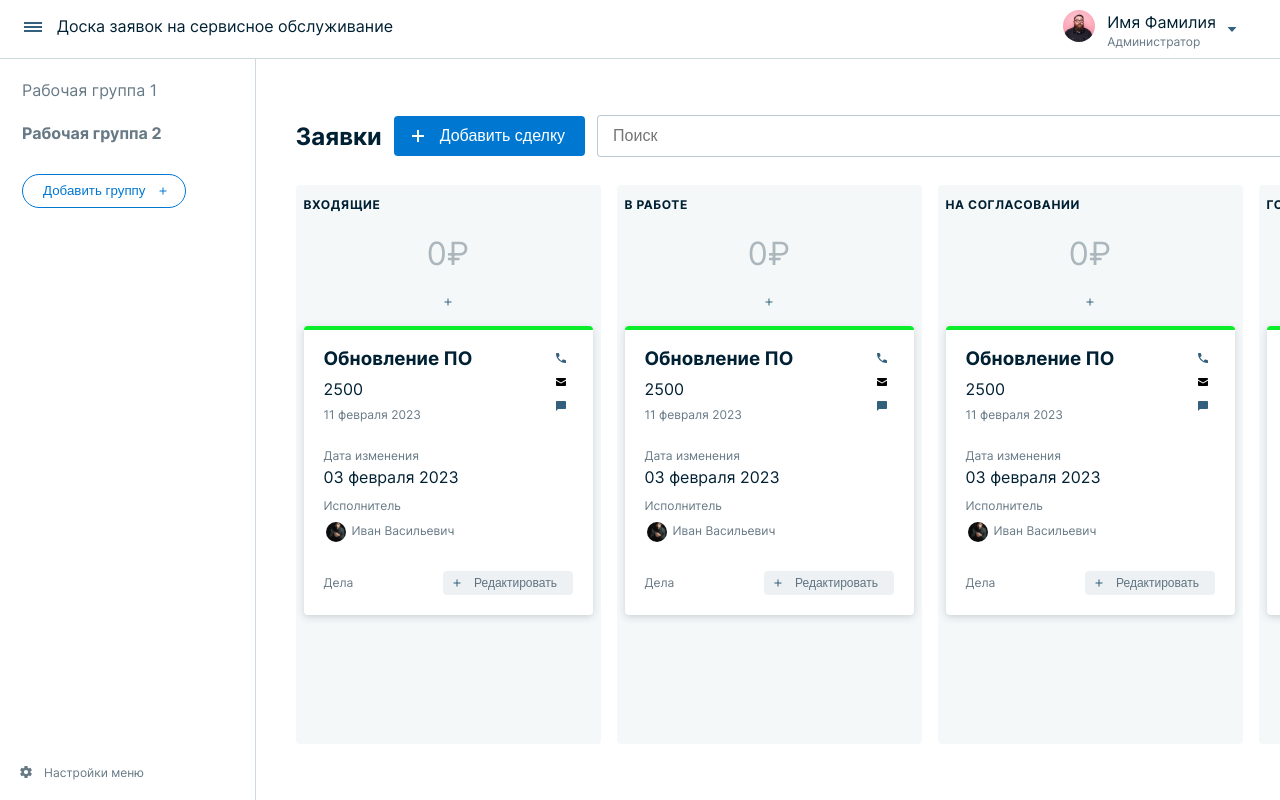
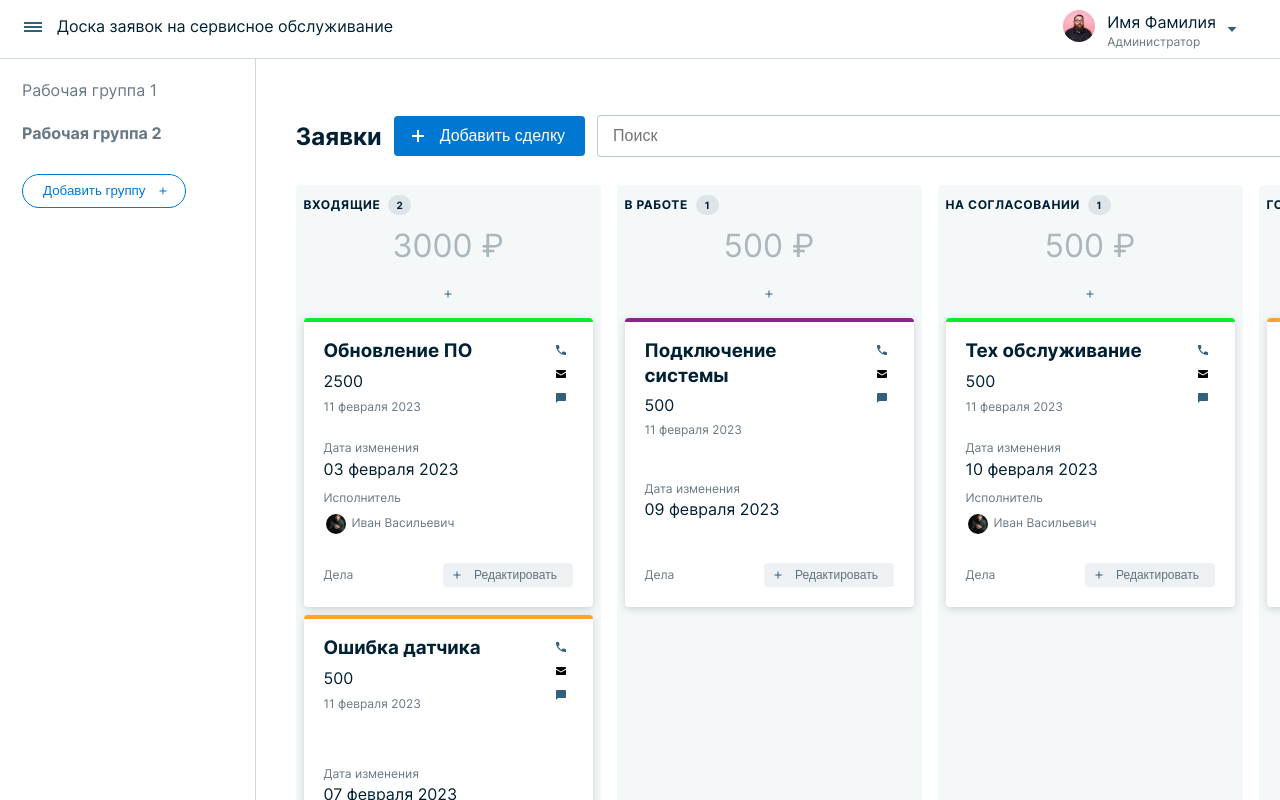
Before and after one commit to TheP1ch/my-app, an Angular app: page / in a window 1280 px wide. Shown: the top 800 px of the page. Built offline with nearby package versions, Linux system fonts and the light colour scheme.

Commit message:
service data, dynamic download tasks

```diff
--- a/src/app/commons/constants.ts
+++ b/src/app/commons/constants.ts
@@ -2,6 +2,11 @@ import { Task } from './interfaces';
 import { User } from './interfaces';
 
 export const Users: User[] = [
+  {
+    id: 0,
+    name: 'Иван Васильевич',
+    imgUrl: '../../assets/img/todo/IvanVasilevich.svg',
+  },
   {
     id: 0,
     name: 'Иван Васильевич',
@@ -60,7 +65,7 @@ export const beginTasks: Task[] = [
     createDate: new Date(),
     userId: 0,
     priorityId: 0,
-    statusId: 0,
+    statusNumber: 0,
     statusPosition: 0,
   },
   {
@@ -71,7 +76,7 @@ export const beginTasks: Task[] = [
     createDate: new Date(),
     userId: 1,
     priorityId: 3,
-    statusId: 0,
+    statusNumber: 0,
     statusPosition: 1,
   },
   {
@@ -82,7 +87,7 @@ export const beginTasks: Task[] = [
     createDate: new Date(),
     userId: 1,
     priorityId: 1,
-    statusId: 1,
+    statusNumber: 1,
     statusPosition: 0,
   },
   {
@@ -93,7 +98,7 @@ export const beginTasks: Task[] = [
     createDate: new Date(),
     userId: 0,
     priorityId: 0,
-    statusId: 2,
+    statusNumber: 2,
     statusPosition: 0,
   },
   {
@@ -104,7 +109,7 @@ export const beginTasks: Task[] = [
     createDate: new Date(),
     userId: 2,
     priorityId: 2,
-    statusId: 3,
+    statusNumber: 3,
     statusPosition: 0,
   },
 ];
--- a/src/app/commons/interfaces.ts
+++ b/src/app/commons/interfaces.ts
@@ -6,7 +6,7 @@ export interface Task {
   createDate: Date;
   userId?: number;
   priorityId: number;
-  statusId: number;
+  statusNumber: number;
   statusPosition: number;
 }
 
--- a/src/app/services/task-service.service.ts
+++ b/src/app/services/task-service.service.ts
@@ -1,5 +1,5 @@
 import { Injectable } from '@angular/core';
-import { BehaviorSubject } from 'rxjs';
+import { BehaviorSubject, map } from 'rxjs';
 import { beginTasks } from '../commons/constants';
 import { Task } from '../commons/interfaces';
 
@@ -12,6 +12,18 @@ export class TaskServiceService {
   );
 
   get tasks() {
-    return this.tasks$;
+    return this.tasks$.pipe(
+      map((tasks) => {
+        let result: Map<number, Task[]> = new Map<number, Task[]>();
+        for (let task of tasks) {
+          if (result.has(task.statusNumber)) {
+            result.get(task.statusNumber)?.push(task);
+          } else {
+            result.set(task.statusNumber, [task]);
+          }
+        }
+        return result;
+      })
+    );
   }
 }
--- a/src/app/todo-component/todo-component.component.ts
+++ b/src/app/todo-component/todo-component.component.ts
@@ -19,10 +19,8 @@ export class TodoComponentComponent implements OnChanges {
   user: User | undefined;
 
   ngOnChanges(changes: SimpleChanges) {
-    console.log(changes);
     if (changes['task']) {
       this.user = Users.find((user) => user.id === this.task?.userId);
     }
-    console.log(this.user);
   }
 }
--- a/src/app/work-group/work-group.component.css
+++ b/src/app/work-group/work-group.component.css
@@ -111,6 +111,7 @@ main h3 {
   color: #002033;
   letter-spacing: 0.05em;
   text-transform: uppercase;
+  position: relative;
 }
 
 .statusColumn {
@@ -126,7 +127,20 @@ main h3 {
   gap: 8px;
 }
 
-.amount {
+.countDeals {
+  width: 23px;
+  height: 20px;
+  text-align: center;
+  background: #dee4e8;
+  border-radius: 50px;
+  position: absolute;
+  font-size: 10px;
+  line-height: 20px;
+  top: -1px;
+  right: -31px;
+}
+
+.sum {
   font-size: 32px;
   line-height: 150%;
   color: rgba(0, 32, 51, 0.3);
--- a/src/app/work-group/work-group.component.html
+++ b/src/app/work-group/work-group.component.html
@@ -11,12 +11,21 @@
 
 <main>
   <ng-container *ngFor="let status of statuses">
-    <div class="statusColumn">
-      <h3>{{ status.name.toUpperCase() }}</h3>
-      <div class="countDeals"></div>
-      <p class="amount">{{ 0 }}₽</p>
+    <div
+      class="statusColumn"
+      *ngIf="getTasksCertainGroup(tasksData | async, status.id) as tasks"
+    >
+      <h3>
+        {{ status.name | uppercase }}
+        <div class="countDeals">{{ tasks.length }}</div>
+      </h3>
+
+      <p class="sum">{{ sumCalculation(tasks) }} ₽</p>
       <button type="button" class="addTodoIncoming"></button>
-      <app-todo-component [task]="task"></app-todo-component>
+      <app-todo-component
+        *ngFor="let task of tasks"
+        [task]="task"
+      ></app-todo-component>
     </div>
   </ng-container>
 </main>
--- a/src/app/work-group/work-group.component.ts
+++ b/src/app/work-group/work-group.component.ts
@@ -1,6 +1,8 @@
 import { Component, ViewChild, ElementRef, ContentChild } from '@angular/core';
+import { map } from 'rxjs';
 import { Statuses } from '../commons/constants';
 import { Task } from '../commons/interfaces';
+import { TaskServiceService } from '../services/task-service.service';
 
 @Component({
   selector: 'app-work-group',
@@ -9,21 +11,33 @@ import { Task } from '../commons/interfaces';
 })
 export class WorkGroupComponent {
   @ViewChild('searchInput', { static: false }) searchInput: ElementRef;
-  task: Task = {
-    id: 0,
-    name: 'Обновление ПО',
-    price: 2500,
-    lastUpdateDate: new Date(Date.now() - 691200000),
-    createDate: new Date(),
-    userId: 0,
-    priorityId: 0,
-    statusId: 0,
-    statusPosition: 0,
-  };
+  // task: Task = {
+  //   id: 0,
+  //   name: 'Обновление ПО',
+  //   price: 2500,
+  //   lastUpdateDate: new Date(Date.now() - 691200000),
+  //   createDate: new Date(),
+  //   userId: 0,
+  //   priorityId: 0,
+  //   statusNumber: 0,
+  //   statusPosition: 0,
+  // };
   public readonly statuses = Statuses;
-
+  constructor(private taskService: TaskServiceService) {}
+  // вернет Map в котором ключ это номер группы, а Task[] это задачи принадлежащие этой группе
+  tasksData = this.taskService.tasks;
+  getTasksCertainGroup(
+    allTasks: Map<number, Task[]> | null,
+    statusNumber: number
+  ): Task[] {
+    // console.log(allTasks?.get(statusNumber));
+    return allTasks?.get(statusNumber) ?? [];
+  }
   clearInput() {
     this.searchInput.nativeElement.value = '';
     this.searchInput.nativeElement.focus();
   }
+  sumCalculation(tasks: Task[]): number {
+    return tasks.reduce((acc, task) => (acc += task.price), 0);
+  }
 }
```
